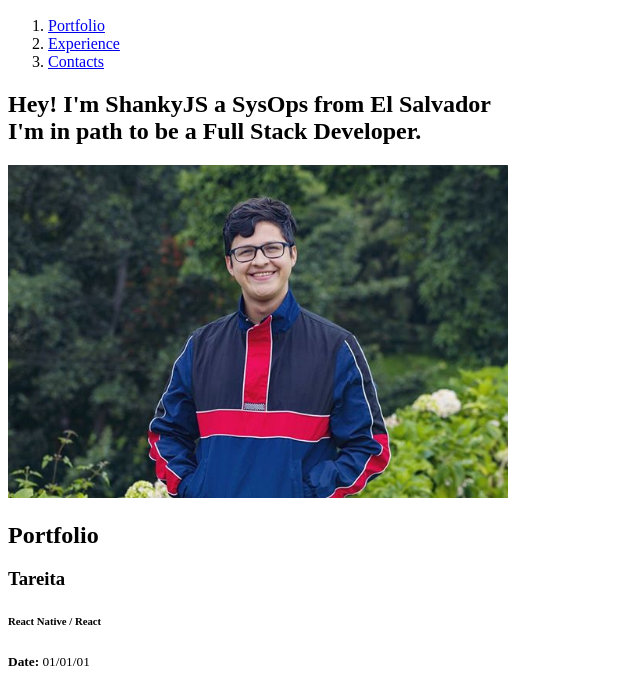
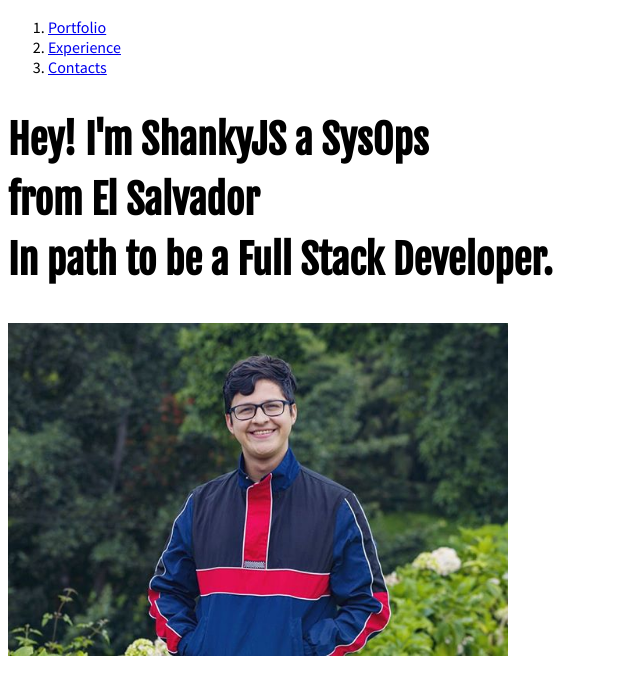
Before and after one commit to ShankyJS/website, a plain HTML site: page index.html in a window 1280 px wide. Shown: the part 105-782 px from the top of the page, without its empty margins (0-640 px from the left). Drawn offline with Linux system fonts and the light colour scheme.

Commit message:
fonts added

```diff
--- a/css/main.css
+++ b/css/main.css
@@ -1,17 +1,12 @@
-/* Reglas
-Selectores
-Declaraciones
-Propiedades
-Valores */
-/* body header div nav ol li a {
-} */
+body {
+  font-family: 'Source Sans Pro', sans-serif;
+}
 
-/* .link{
-} */
+h1,h2,h3,h4,h5,h6{
+  font-family: 'Fjalla One', sans-serif;
+}
 
-/* #paraIdsesconhasthag{
-} */
-/*
-header {
-  background: pink;
-} */
+h1 {
+  font-size: 40px;
+  line-height: 1.5;
+}
--- a/index.html
+++ b/index.html
@@ -5,6 +5,7 @@
   <meta name="viewport" content="width=device-width, initial-scale=1.0"/>
   <meta http-equiv="X-UA-Compatible" content="ie=edge"/>
   <link rel="icon" href="assets/imgs/favicon.webp">
+  <link href="https://fonts.googleapis.com/css?family=Fjalla+One|Source+Sans+Pro&display=swap" rel="stylesheet">
   <link rel="stylesheet" href="css/main.css">
   <title>ShankyJS</title>
 </head>
@@ -31,8 +32,8 @@
   </header>
   <section class="hero">
     <h1>
-      Hey! I'm <strong>ShankyJS</strong> a <strong>SysOps</strong> from El Salvador <br>
-      I'm in path to be a <strong>Full Stack Developer.</strong>
+      Hey! I'm <strong>ShankyJS</strong> a <strong>SysOps</strong><br> from El Salvador <br>
+      In path to be a <strong>Full Stack Developer.</strong>
     </h1>
     <img src="assets/imgs/hero.jpg" width="500 px">
   </section>
```
